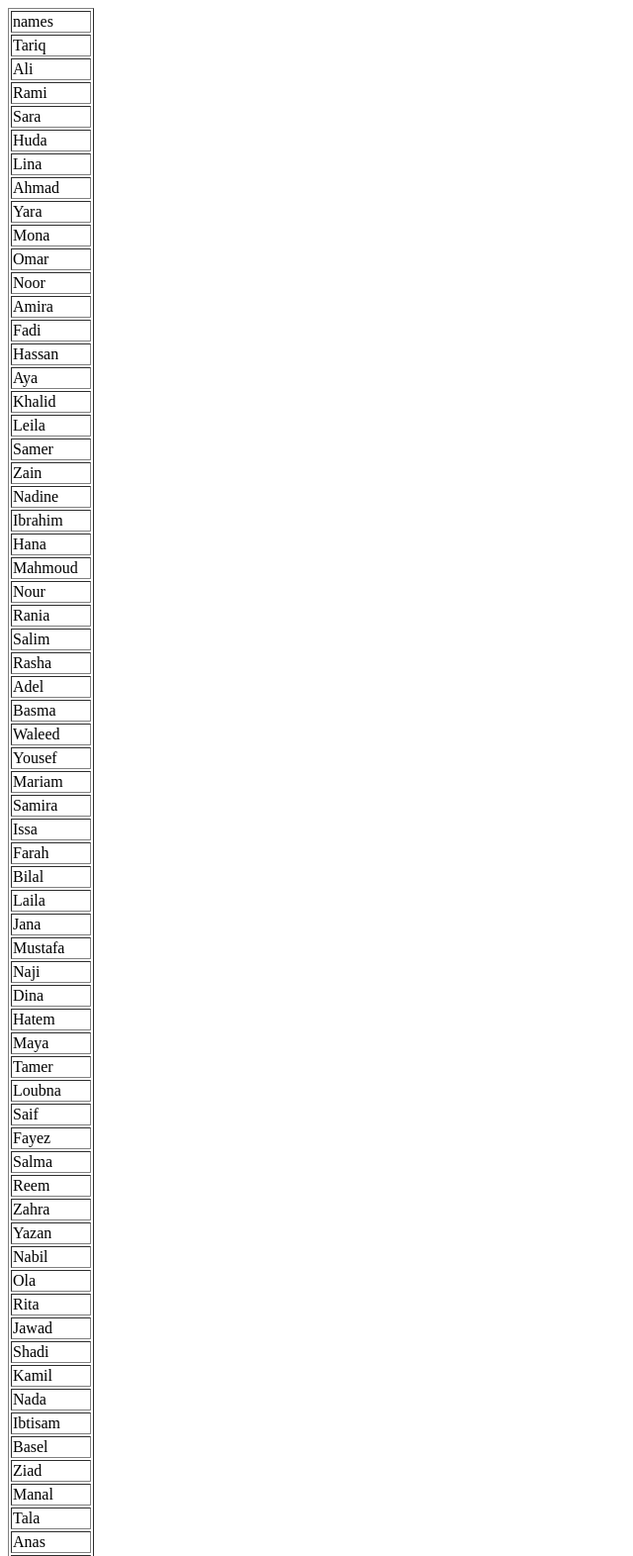
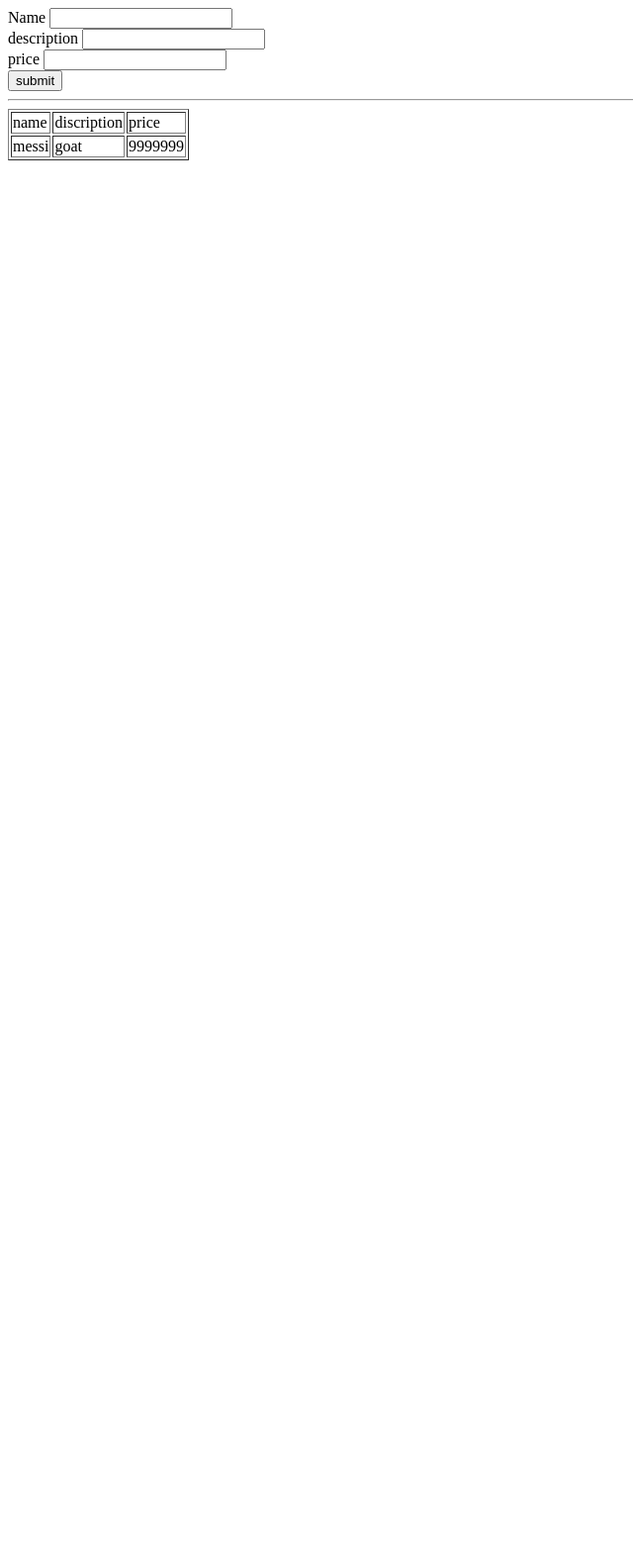
Before and after one commit to abdfahmawe/learnjavascript, a plain HTML site: page index.html in a window 1280 px wide. Shown: the top 1572 px of the page at 99% size, without its empty margins (0-640 px from the left). After the commit the page ends 800 px from the top, so only its background shows below. Drawn offline with Linux system fonts and the light colour scheme.

Commit message:
form to get input and print in in table

```diff
--- a/index.html
+++ b/index.html
@@ -8,14 +8,39 @@
   </head>
 
   <body>
+    <form class="register">
+      <div>
+        <label for="">Name</label>
+        <input id="name" type="text" value="" />
+      </div>
+      <div>
+        <label for="">description</label>
+        <input id="description" type="text" value="" />
+      </div>
+      <div>
+        <label for="">price</label>
+        <input id="price" type="number" value="" />
+      </div>
+      <button type="submit">submit</button>
+    </form>
+    <hr />
     <table border="1">
       <thead>
         <tr>
-          <td>names</td>
+          <td>name</td>
+          <td>discription</td>
+          <td>price</td>
         </tr>
       </thead>
-      <tbody></tbody>
+      <tbody>
+        <tr>
+          <td>messi</td>
+          <td>goat</td>
+          <td>9999999</td>
+        </tr>
+      </tbody>
     </table>
+
     <script src="main.js"></script>
   </body>
 </html>
--- a/main.js
+++ b/main.js
@@ -1,120 +1,30 @@
-// combaiond oparetior
+var product = [];
+var names = document.querySelector("#name");
+var description = document.querySelector("#description");
+var price = document.querySelector("#price");
 
-//  var user = undefined;
-// var sayhi = undefined;
-// var user = undefined
-//-----------------------------
-//var user = mostafa;
-// sayhi = function (){}
+document.querySelector(".register").onsubmit = function (e) {
+  e.preventDefault();
+  var user = {
+    nameProduct: names.value,
+    namePrice: price.value,
+    namedescription: description.value,
+  };
+  product.push(user);
+  console.log(product);
+  printData();
+};
 
-var names = [
-  "Tariq",
-  "Ali",
-  "Rami",
-  "Sara",
-  "Huda",
-  "Lina",
-  "Ahmad",
-  "Yara",
-  "Mona",
-  "Omar",
-  "Noor",
-  "Amira",
-  "Fadi",
-  "Hassan",
-  "Aya",
-  "Khalid",
-  "Leila",
-  "Samer",
-  "Zain",
-  "Nadine",
-  "Ibrahim",
-  "Hana",
-  "Mahmoud",
-  "Nour",
-  "Rania",
-  "Salim",
-  "Rasha",
-  "Adel",
-  "Basma",
-  "Waleed",
-  "Yousef",
-  "Mariam",
-  "Samira",
-  "Issa",
-  "Farah",
-  "Bilal",
-  "Laila",
-  "Jana",
-  "Mustafa",
-  "Naji",
-  "Dina",
-  "Hatem",
-  "Maya",
-  "Tamer",
-  "Loubna",
-  "Saif",
-  "Fayez",
-  "Salma",
-  "Reem",
-  "Zahra",
-  "Yazan",
-  "Nabil",
-  "Ola",
-  "Rita",
-  "Jawad",
-  "Shadi",
-  "Kamil",
-  "Nada",
-  "Ibtisam",
-  "Basel",
-  "Ziad",
-  "Manal",
-  "Tala",
-  "Anas",
-  "Ghada",
-  "Jamil",
-  "Rabab",
-  "Sami",
-  "Rayan",
-  "Fatima",
-  "Walid",
-  "Nourhan",
-  "Karim",
-  "Maysa",
-  "Firas",
-  "Amal",
-  "Lamis",
-  "Sahar",
-  "Rafik",
-  "Iman",
-  "Mohammad",
-  "Lamar",
-  "Majed",
-  "Tania",
-  "Ayman",
-  "Shereen",
-  "Qasem",
-  "Haifa",
-  "Bassam",
-  "Nada",
-  "Alaa",
-  "Marwa",
-  "Sameh",
-  "Noura",
-  "Murad",
-  "Afaf",
-  "Nizar",
-  "Rida",
-  "Aziz",
-  "Dalia",
-];
-
-for (var i = 0; i < names.length; i++) {
-  let mytr = document.createElement("tr");
-  let mytd = document.createElement("td");
-  let mytext = names[i];
-  mytd.innerHTML = mytext;
-  mytr.appendChild(mytd);
-  document.querySelector("tbody").appendChild(mytr);
+function printData() {
+  let data = ``;
+  for (let i = 0; i < product.length; i++) {
+    data += `
+    <tr>
+    <td>${product[i].nameProduct}</td>
+    <td>${product[i].namedescription}</td>
+    <td>${product[i].namePrice}</td>
+    </tr>
+    `;
+    document.querySelector("tbody").innerHTML = data;
+  }
 }
```
